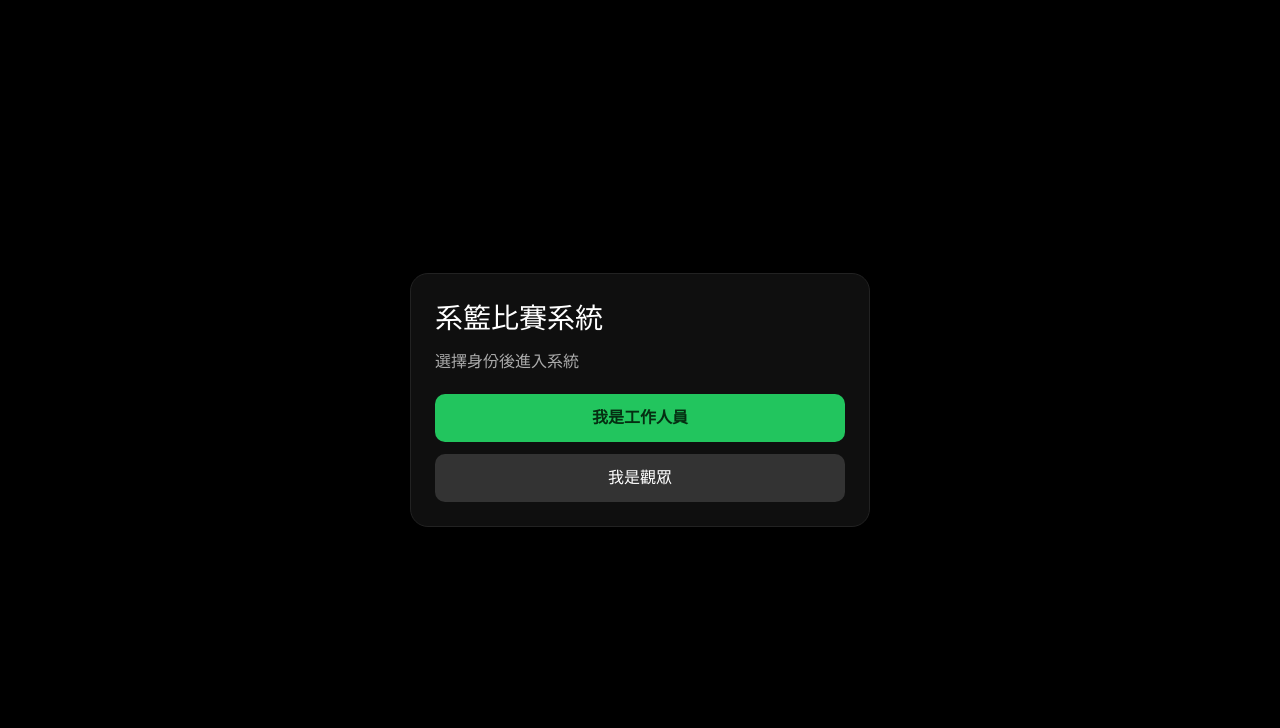
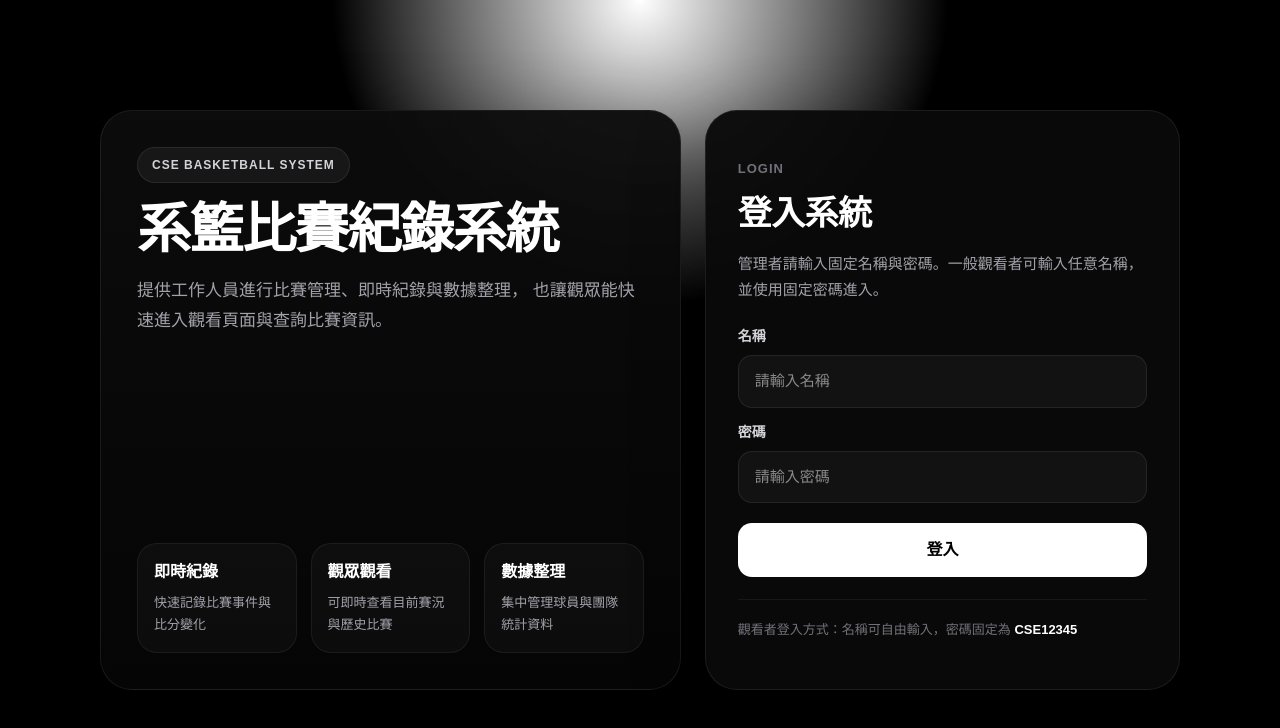
Before and after one commit to YEI-17/sysbasket-stats, a Next.js app: page /login in a window 1280 px wide. Shown: the top 728 px of the page. Built offline with nearby package versions, Linux system fonts and the light colour scheme; no server answers; the database is empty.

Commit message:
;askdjl;

```diff
--- a/src/app/login/page.tsx
+++ b/src/app/login/page.tsx
@@ -1,97 +1,80 @@
 "use client";
 
-import React, { useEffect, useState } from "react";
+import React, { useState } from "react";
 import { useRouter } from "next/navigation";
-import { supabase } from "@/lib/supabaseClient";
 import { setRole, setViewerName } from "@/lib/roles";
 
-type LiveGame = {
-  id: string;
-  teamA: string | null;
-  teamB: string | null;
-};
+// 這裡改成你要的固定管理者帳密
+const STAFF_NAME = "YEI";
+const STAFF_PASSWORD = "!we are the best!";
+
+// 一般觀看者固定密碼
+const VIEWER_PASSWORD = "CSE12345";
 
 export default function LoginPage() {
   const router = useRouter();
 
-  const [mode, setMode] = useState<"choose" | "staff" | "viewer">("choose");
-  const [email, setEmail] = useState("");
+  const [name, setName] = useState("");
   const [password, setPassword] = useState("");
-  const [viewerName, setViewerNameState] = useState("");
-  const [liveGames, setLiveGames] = useState<LiveGame[]>([]);
-  const [loadingGames, setLoadingGames] = useState(false);
   const [msg, setMsg] = useState("");
+  const [loading, setLoading] = useState(false);
 
-  useEffect(() => {
-    async function fetchLiveGames() {
-      setLoadingGames(true);
+  async function handleLogin() {
     setMsg("");
 
-      const { data, error } = await supabase
-        .from("games")
-        .select("id, teamA, teamB")
-        .eq("status", "live")
-        .order("created_at", { ascending: false });
+    const trimmedName = name.trim();
+    const trimmedPassword = password.trim();
 
-      if (error) {
-        console.error(error);
-        setMsg("讀取目前比賽失敗");
-        setLoadingGames(false);
+    if (!trimmedName) {
+      setMsg("請輸入名稱");
       return;
     }
 
-      setLiveGames((data as LiveGame[]) || []);
-      setLoadingGames(false);
-    }
-
-    fetchLiveGames();
-  }, []);
-
-  async function handleStaffLogin() {
-    setMsg("");
-
-    if (!email.trim()) {
-      setMsg("請輸入 Email");
+    if (!trimmedPassword) {
+      setMsg("請輸入密碼");
       return;
     }
 
-    if (!password.trim()) {
-      setMsg("請輸入 Password");
+    setLoading(true);
+
+    try {
+      // 管理者登入
+      if (
+        trimmedName === STAFF_NAME &&
+        trimmedPassword === STAFF_PASSWORD
+      ) {
+        setRole("staff");
+        setViewerName("");
+        router.push("/staff");
         return;
       }
 
-    const { error } = await supabase.auth.signInWithPassword({
-      email: email.trim(),
-      password,
-    });
-
-    if (error) {
-      setMsg(error.message);
+      // 一般觀看者登入
+      if (trimmedPassword === VIEWER_PASSWORD) {
+        setViewerName(trimmedName);
+        setRole("viewer");
+        router.push("/viewer");
         return;
       }
 
-    setRole("staff");
-    router.push("/staff");
+      setMsg("名稱或密碼錯誤");
+    } finally {
+      setLoading(false);
+    }
   }
 
-  function handleViewerEnter() {
-    setMsg("");
-
-    if (!viewerName.trim()) {
-      setMsg("請先輸入名字");
-      return;
+  function handleKeyDown(e: React.KeyboardEvent<HTMLInputElement>) {
+    if (e.key === "Enter") {
+      handleLogin();
     }
-
-    setViewerName(viewerName.trim());
-    setRole("viewer");
-    router.push("/viewer");
   }
 
   return (
     <main
       style={{
         minHeight: "100vh",
-        background: "#000",
+        background:
+          "radial-gradient(circle at top, rgba(255,255,255,0.08) 0%, #000000 30%, #000000 100%)",
         color: "white",
         display: "flex",
         alignItems: "center",
@@ -102,112 +85,280 @@ export default function LoginPage() {
       <div
         style={{
           width: "100%",
-          maxWidth: 460,
-          background: "#0f0f0f",
-          border: "1px solid #222",
-          borderRadius: 18,
-          padding: 24,
+          maxWidth: 1080,
+          display: "grid",
+          gridTemplateColumns: "1.1fr 0.9fr",
+          gap: 24,
         }}
       >
-        <h1 style={{ marginTop: 0, marginBottom: 10, fontSize: 28 }}>系籃比賽系統</h1>
-        <p style={{ color: "#aaa", marginTop: 0, marginBottom: 20 }}>
-          選擇身份後進入系統
+        <section
+          style={{
+            borderRadius: 32,
+            padding: 36,
+            background:
+              "linear-gradient(180deg, rgba(12,12,12,0.96) 0%, rgba(5,5,5,0.98) 100%)",
+            border: "1px solid rgba(255,255,255,0.08)",
+            boxShadow: "0 30px 80px rgba(0,0,0,0.45)",
+            display: "flex",
+            flexDirection: "column",
+            justifyContent: "space-between",
+            minHeight: 580,
+          }}
+        >
+          <div>
+            <div
+              style={{
+                display: "inline-flex",
+                alignItems: "center",
+                padding: "8px 14px",
+                borderRadius: 999,
+                background: "rgba(255,255,255,0.05)",
+                border: "1px solid rgba(255,255,255,0.08)",
+                color: "#d4d4d8",
+                fontSize: 12,
+                fontWeight: 800,
+                letterSpacing: 1,
+                marginBottom: 18,
+              }}
+            >
+              CSE BASKETBALL SYSTEM
+            </div>
+
+            <h1
+              style={{
+                margin: 0,
+                fontSize: 54,
+                lineHeight: 1.05,
+                fontWeight: 900,
+                letterSpacing: -1.4,
+                color: "#ffffff",
+              }}
+            >
+              系籃比賽紀錄系統
+            </h1>
+
+            <p
+              style={{
+                marginTop: 18,
+                marginBottom: 0,
+                color: "#a1a1aa",
+                fontSize: 17,
+                lineHeight: 1.8,
+                maxWidth: 560,
+              }}
+            >
+              提供工作人員進行比賽管理、即時紀錄與數據整理，
+              也讓觀眾能快速進入觀看頁面與查詢比賽資訊。
             </p>
+          </div>
 
-        {mode === "choose" && (
-          <div style={{ display: "grid", gap: 12 }}>
-            <button onClick={() => setMode("staff")} style={btnGreen}>
-              我是工作人員
-            </button>
+          <div
+            style={{
+              display: "grid",
+              gridTemplateColumns: "repeat(3, minmax(0, 1fr))",
+              gap: 14,
+              marginTop: 30,
+            }}
+          >
+            <div style={featureBoxStyle}>
+              <div style={featureTitleStyle}>即時紀錄</div>
+              <div style={featureDescStyle}>快速記錄比賽事件與比分變化</div>
+            </div>
 
-            <button onClick={() => setMode("viewer")} style={btnGray}>
-              我是觀眾
-            </button>
+            <div style={featureBoxStyle}>
+              <div style={featureTitleStyle}>觀眾觀看</div>
+              <div style={featureDescStyle}>可即時查看目前賽況與歷史比賽</div>
             </div>
-        )}
 
-        {mode === "staff" && (
-          <div style={{ display: "grid", gap: 12 }}>
-            <div style={{ color: "#bbb", fontWeight: 700 }}>工作人員登入</div>
+            <div style={featureBoxStyle}>
+              <div style={featureTitleStyle}>數據整理</div>
+              <div style={featureDescStyle}>集中管理球員與團隊統計資料</div>
+            </div>
+          </div>
+        </section>
 
+        <section
+          style={{
+            borderRadius: 32,
+            padding: 32,
+            background: "rgba(10,10,10,0.96)",
+            border: "1px solid rgba(255,255,255,0.08)",
+            boxShadow: "0 24px 70px rgba(0,0,0,0.42)",
+            display: "flex",
+            flexDirection: "column",
+            justifyContent: "center",
+            minHeight: 580,
+          }}
+        >
+          <div
+            style={{
+              marginBottom: 24,
+            }}
+          >
+            <div
+              style={{
+                color: "#71717a",
+                fontSize: 13,
+                fontWeight: 700,
+                letterSpacing: 1,
+                marginBottom: 10,
+              }}
+            >
+              LOGIN
+            </div>
+
+            <h2
+              style={{
+                margin: 0,
+                fontSize: 34,
+                fontWeight: 900,
+                color: "#ffffff",
+                letterSpacing: -0.6,
+              }}
+            >
+              登入系統
+            </h2>
+
+            <p
+              style={{
+                marginTop: 12,
+                marginBottom: 0,
+                color: "#a1a1aa",
+                fontSize: 15,
+                lineHeight: 1.7,
+              }}
+            >
+              管理者請輸入固定名稱與密碼。一般觀看者可輸入任意名稱，
+              並使用固定密碼進入。
+            </p>
+          </div>
+
+          <div style={{ display: "grid", gap: 14 }}>
+            <div>
+              <div style={labelStyle}>名稱</div>
               <input
-              placeholder="Email"
-              value={email}
-              onChange={(e) => setEmail(e.target.value)}
+                placeholder="請輸入名稱"
+                value={name}
+                onChange={(e) => setName(e.target.value)}
+                onKeyDown={handleKeyDown}
                 style={inputStyle}
               />
+            </div>
 
+            <div>
+              <div style={labelStyle}>密碼</div>
               <input
-              placeholder="Password"
+                placeholder="請輸入密碼"
                 type="password"
                 value={password}
                 onChange={(e) => setPassword(e.target.value)}
+                onKeyDown={handleKeyDown}
                 style={inputStyle}
               />
+            </div>
 
-            <button onClick={handleStaffLogin} style={btnGreen}>
-              登入
-            </button>
-
-            <button onClick={() => setMode("choose")} style={btnGray}>
-              返回
+            <button
+              onClick={handleLogin}
+              disabled={loading}
+              style={{
+                ...loginBtnStyle,
+                opacity: loading ? 0.7 : 1,
+              }}
+            >
+              {loading ? "登入中..." : "登入"}
             </button>
           </div>
-        )}
 
-        {mode === "viewer" && (
-          <div style={{ display: "grid", gap: 12 }}>
-            <div style={{ color: "#bbb", fontWeight: 700 }}>觀眾模式</div>
+          {msg ? (
+            <div
+              style={{
+                marginTop: 16,
+                borderRadius: 14,
+                padding: "12px 14px",
+                background: "rgba(127, 29, 29, 0.18)",
+                border: "1px solid rgba(248, 113, 113, 0.22)",
+                color: "#fecaca",
+                fontSize: 14,
+                lineHeight: 1.6,
+              }}
+            >
+              {msg}
+            </div>
+          ) : null}
 
-            <input
-              placeholder="你的名字"
-              value={viewerName}
-              onChange={(e) => setViewerNameState(e.target.value)}
-              style={inputStyle}
-            />
+          <div
+            style={{
+              marginTop: 22,
+              paddingTop: 18,
+              borderTop: "1px solid rgba(255,255,255,0.06)",
+              color: "#71717a",
+              fontSize: 13,
+              lineHeight: 1.8,
+            }}
+          >
+            觀看者登入方式：名稱可自由輸入，密碼固定為 <strong style={{ color: "#ffffff" }}>CSE12345</strong>
+          </div>
+        </section>
+      </div>
 
-            <button onClick={handleViewerEnter} style={btnGreen}>
-              確認進入
-            </button>
-
-            <button onClick={() => setMode("choose")} style={btnGray}>
-              返回
-            </button>
-          </div>
-        )}
-
-        {msg && <p style={{ marginTop: 16, color: "#ddd" }}>{msg}</p>}
-      </div>
+      <style jsx>{`
+        @media (max-width: 920px) {
+          main > div {
+            grid-template-columns: 1fr !important;
+          }
+        }
+      `}</style>
     </main>
   );
 }
 
+const labelStyle: React.CSSProperties = {
+  color: "#d4d4d8",
+  fontSize: 14,
+  fontWeight: 700,
+  marginBottom: 8,
+};
+
 const inputStyle: React.CSSProperties = {
-  padding: "12px 14px",
-  borderRadius: 10,
-  border: "1px solid #333",
-  background: "#111",
+  width: "100%",
+  padding: "14px 16px",
+  borderRadius: 14,
+  border: "1px solid rgba(255,255,255,0.08)",
+  background: "rgba(255,255,255,0.04)",
   color: "white",
   outline: "none",
+  fontSize: 15,
+  boxSizing: "border-box",
 };
 
-const btnBase: React.CSSProperties = {
-  padding: "12px 14px",
-  borderRadius: 10,
-  border: "none",
+const loginBtnStyle: React.CSSProperties = {
+  marginTop: 6,
+  padding: "14px 16px",
+  borderRadius: 14,
+  border: "1px solid rgba(255,255,255,0.08)",
+  background: "#ffffff",
+  color: "#000000",
   cursor: "pointer",
   fontSize: 16,
+  fontWeight: 900,
 };
 
-const btnGreen: React.CSSProperties = {
-  ...btnBase,
-  background: "#22c55e",
-  color: "#052e12",
-  fontWeight: 800,
+const featureBoxStyle: React.CSSProperties = {
+  borderRadius: 20,
+  padding: 16,
+  background: "rgba(255,255,255,0.03)",
+  border: "1px solid rgba(255,255,255,0.06)",
 };
 
-const btnGray: React.CSSProperties = {
-  ...btnBase,
-  background: "#333",
-  color: "white",
+const featureTitleStyle: React.CSSProperties = {
+  color: "#ffffff",
+  fontSize: 16,
+  fontWeight: 800,
+  marginBottom: 8,
 };
+
+const featureDescStyle: React.CSSProperties = {
+  color: "#a1a1aa",
+  fontSize: 13,
+  lineHeight: 1.7,
+};
```
Lines whose indentation alone changed are shown as unchanged.
